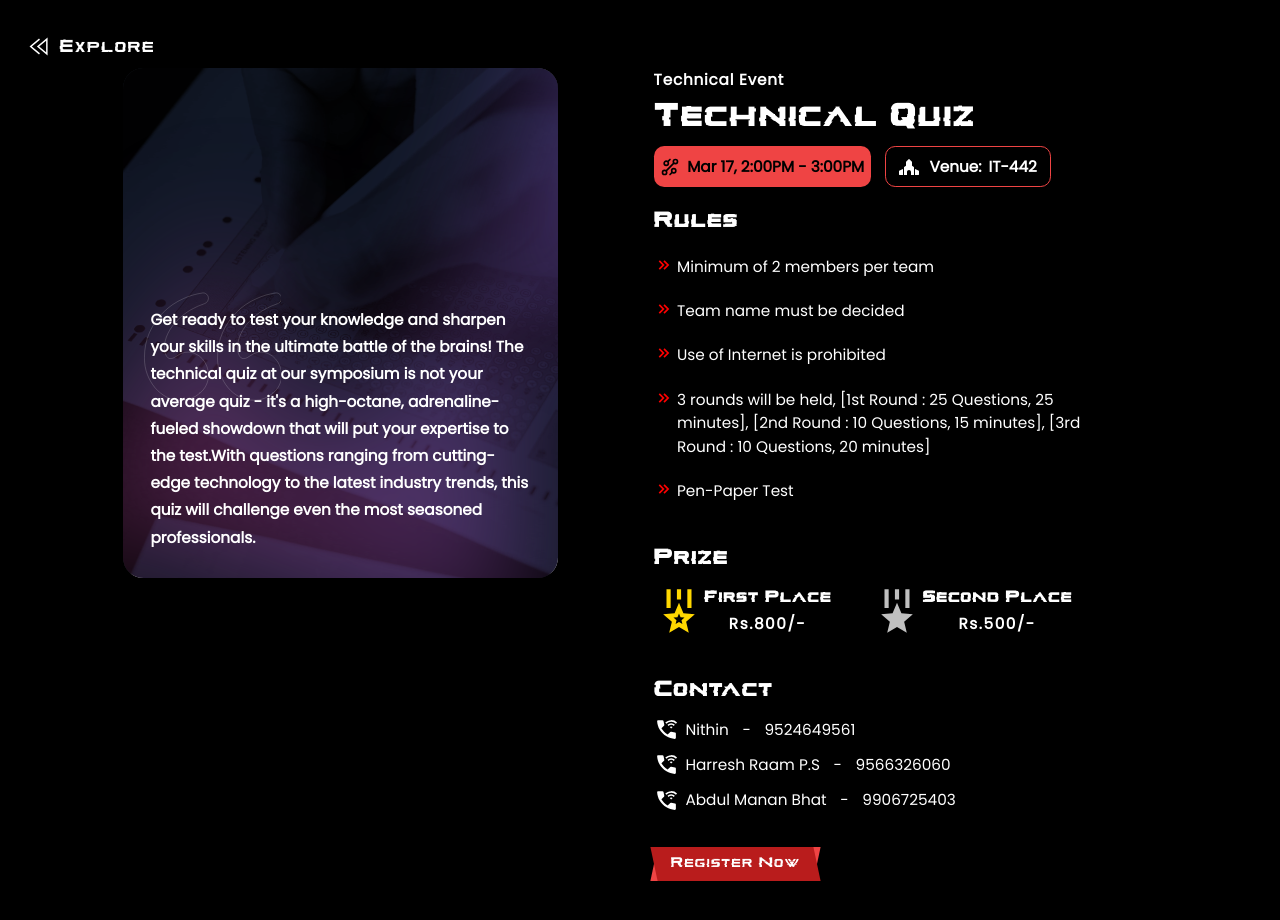
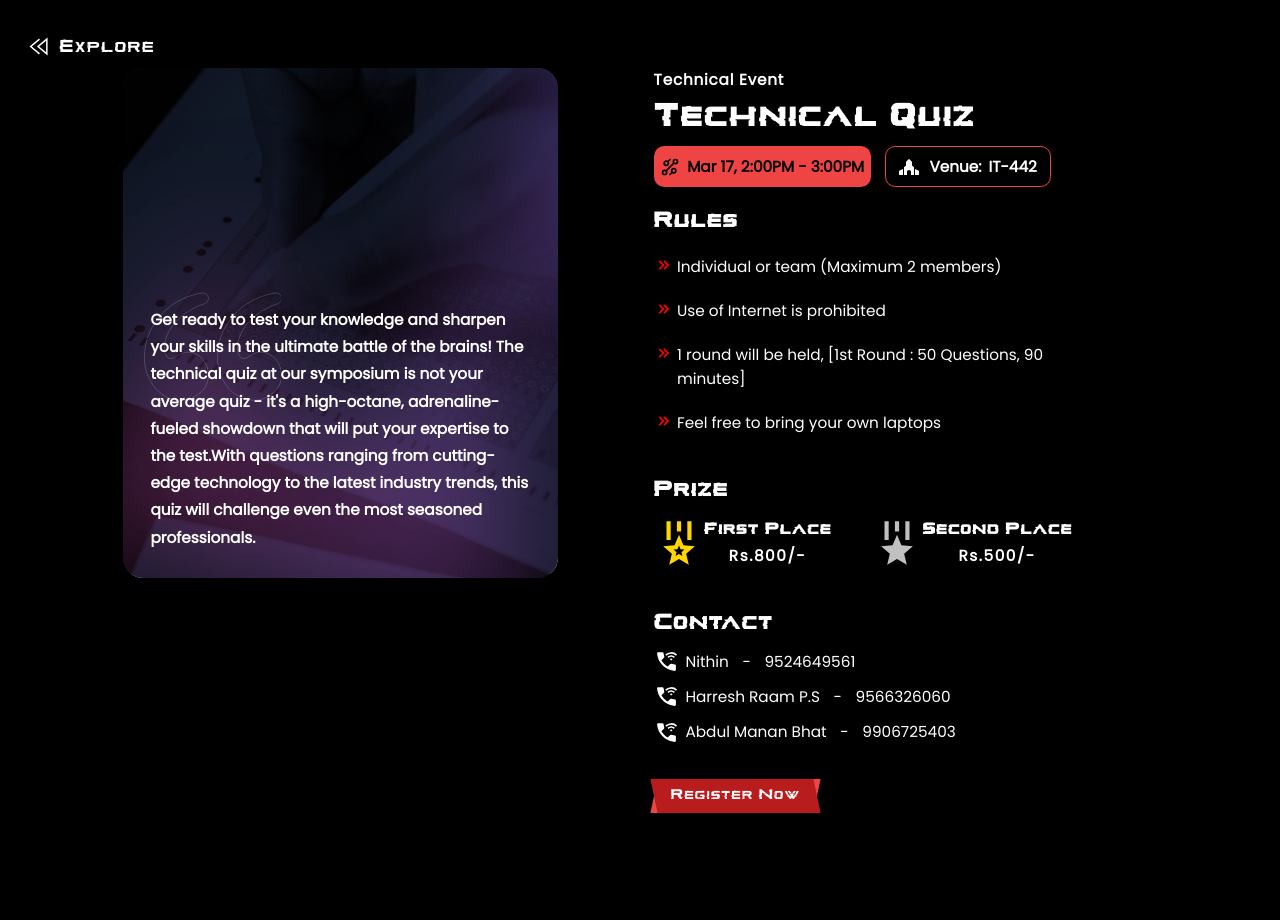
Before and after one commit to Iam-DeepakVel/celestra, a React (Create React App) app: page /events/technical-quiz in a window 1280 px wide. Shown: the top 920 px of the page. After the commit the page ends 881 px from the top, so only its background shows below. Built offline with nearby package versions, Linux system fonts and the light colour scheme.

Commit message:
fix: env

```diff
--- a/src/components/home/Home.js
+++ b/src/components/home/Home.js
@@ -1,6 +1,5 @@
 import React from "react";
 import { Helmet } from "react-helmet";
-import CountDown from "../countDown/CountDown";
 import EventsGallery from "../events-gallery/EventsGallery";
 import Footer from "../footer/Footer";
 import Hero from "../hero/Hero";
@@ -17,7 +16,6 @@ const Home = () => {
       </Helmet>
       <Hero />
       <Venue />
-      <CountDown />
       <EventsGallery />
       <Sponsors />
       <WorkshopSeminar />
--- a/src/constants/games-summary.js
+++ b/src/constants/games-summary.js
@@ -30,6 +30,7 @@ export const onlineGames = [
     description:
       "Stumble Guys is a thrilling multiplayer game with quirky characters navigating challenging obstacle courses filled with traps and twists. With fast-paced gameplay and unpredictable challenges, it's a test of skill and agility against players from around the world.",
     imageUrl: StumbleGuys,
+    isRegistrationClosed:true
   },
   {
     id: 3,
--- a/src/event-detail-page/technical-events/TechnicalQuiz.js
+++ b/src/event-detail-page/technical-events/TechnicalQuiz.js
@@ -11,11 +11,10 @@ const technicalQuiz = {
   dateTime: "Mar 17, 2:00PM - 3:00PM",
   venue: "IT-442",
   rules: [
-    "Minimum of 2 members per team",
-    "Team name must be decided",
+    "Individual or team (Maximum 2 members)",
     "Use of Internet is prohibited",
-    "3 rounds will be held, [1st Round : 25 Questions, 25 minutes], [2nd Round : 10 Questions, 15 minutes], [3rd Round : 10 Questions, 20 minutes]",
-    "Pen-Paper Test",
+    "1 round will be held, [1st Round : 50 Questions, 90 minutes]",
+    "Feel free to bring your own laptops"
   ],
 
   firstprize: 800,
```
Also changed, not shown: 2 other files (tests, documents, lock files or other folders).
